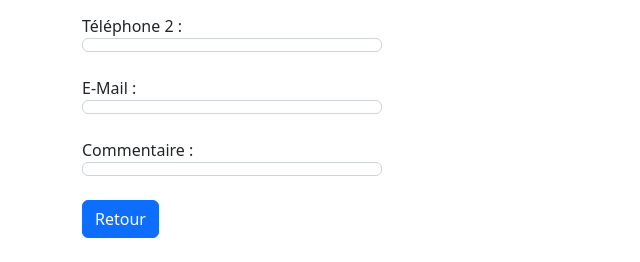
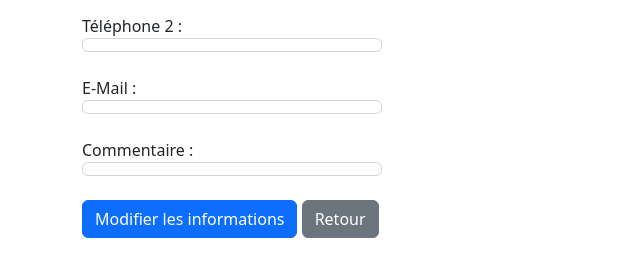
Before and after one commit to ycrausaz/dm-mgmt, a Django app: template dm_mgmt/templates/clients/show_client.html in a window 1280 px wide. Shown: the part 594-856 px from the top of the page, without its empty margins (0-640 px from the left). Run offline with Django 4.2, Linux system fonts and the light colour scheme; the template is opened without the code that fills it: values that come from a table or form of the project are taken from there, others are empty; parts of the project's set-up code (start-up, migrations or seed data) failed here and were passed over; some libraries are stand-ins or nearby versions.

Commit message:
Added a link to edit the currently displayed item

```diff
--- a/dm_mgmt/templates/clients/show_client.html
+++ b/dm_mgmt/templates/clients/show_client.html
@@ -26,7 +26,8 @@
     <label for="client_comment">Commentaire :
     <div class="form-control" name="client_comment" style="width: 300px;">{{ client.client_comment }}</div><br/>
 {#    {{ form.as_p }} #}
-<a href="{% url 'list-clients' %}" id="cancel" name="cancel" class="btn btn-primary">Retour</a>
+<a href="{% url 'update-client' client.client_id %}" id="edit" name="edit" class="btn btn-primary">Modifier les informations</a>
+<a href="{% url 'list-clients' %}" id="cancel" name="cancel" class="btn btn-secondary">Retour</a>
 <br/>
 <br/>
 {% if massages|length > 0 %}
--- a/dm_mgmt/templates/services/show_service.html
+++ b/dm_mgmt/templates/services/show_service.html
@@ -14,5 +14,6 @@
     <label for="service_cashed_price">Montant encaissé (CHF) :</label>
     <div class="form-control" name="service_cashed_price" style="width: 300px;">{{ service.service_cashed_price }}</div><br/>
 {#    {{ form.as_p }} #}
-<a href="{% url 'list-services' %}" id="cancel" name="cancel" class="btn btn-primary">Retour</a>
+<a href="{% url 'update-service' service.service_id %}" id="edit" name="edit" class="btn btn-primary">Modifier les informations</a>
+<a href="{% url 'list-services' %}" id="cancel" name="cancel" class="btn btn-secondary">Retour</a>
 {% endblock %}
```
